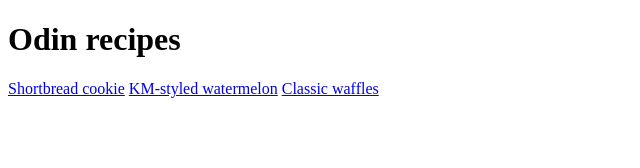
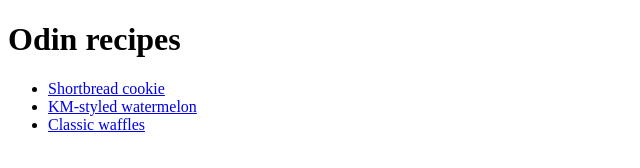
Before and after one commit to NexyusNex/odin-recipes, a plain HTML site: page index.html in a window 1280 px wide. Shown: the whole page, without its empty margins (0-640 px from the left). Drawn offline with Linux system fonts and the light colour scheme.

Commit message:
Ordered the recipe links for better viewing

```diff
--- a/index.html
+++ b/index.html
@@ -8,8 +8,10 @@
 </head>
 <body>
     <h1>Odin recipes</h1>
-    <a href="./recipes/cookies.html">Shortbread cookie</a>
-    <a href="./recipes/kmwatermelon.html">KM-styled watermelon</a>
-    <a href="./recipes/waffles.html">Classic waffles</a>
+    <ul><li><a href="./recipes/cookies.html">Shortbread cookie</a></li>
+        <li><a href="./recipes/kmwatermelon.html">KM-styled watermelon</a></li>
+        <li><a href="./recipes/waffles.html">Classic waffles</a></li>
+    </ul>
+
 </body>
 </html>
```
